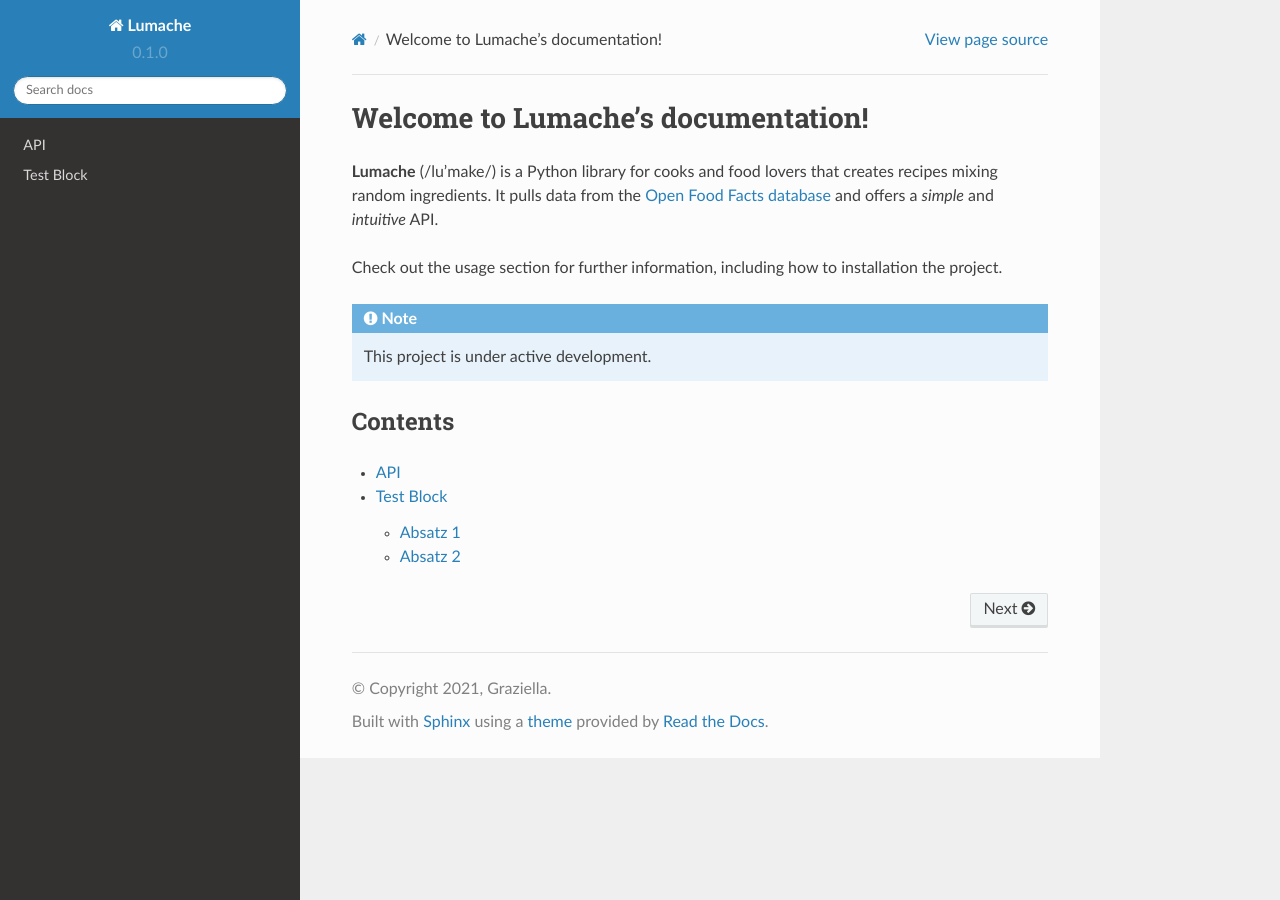
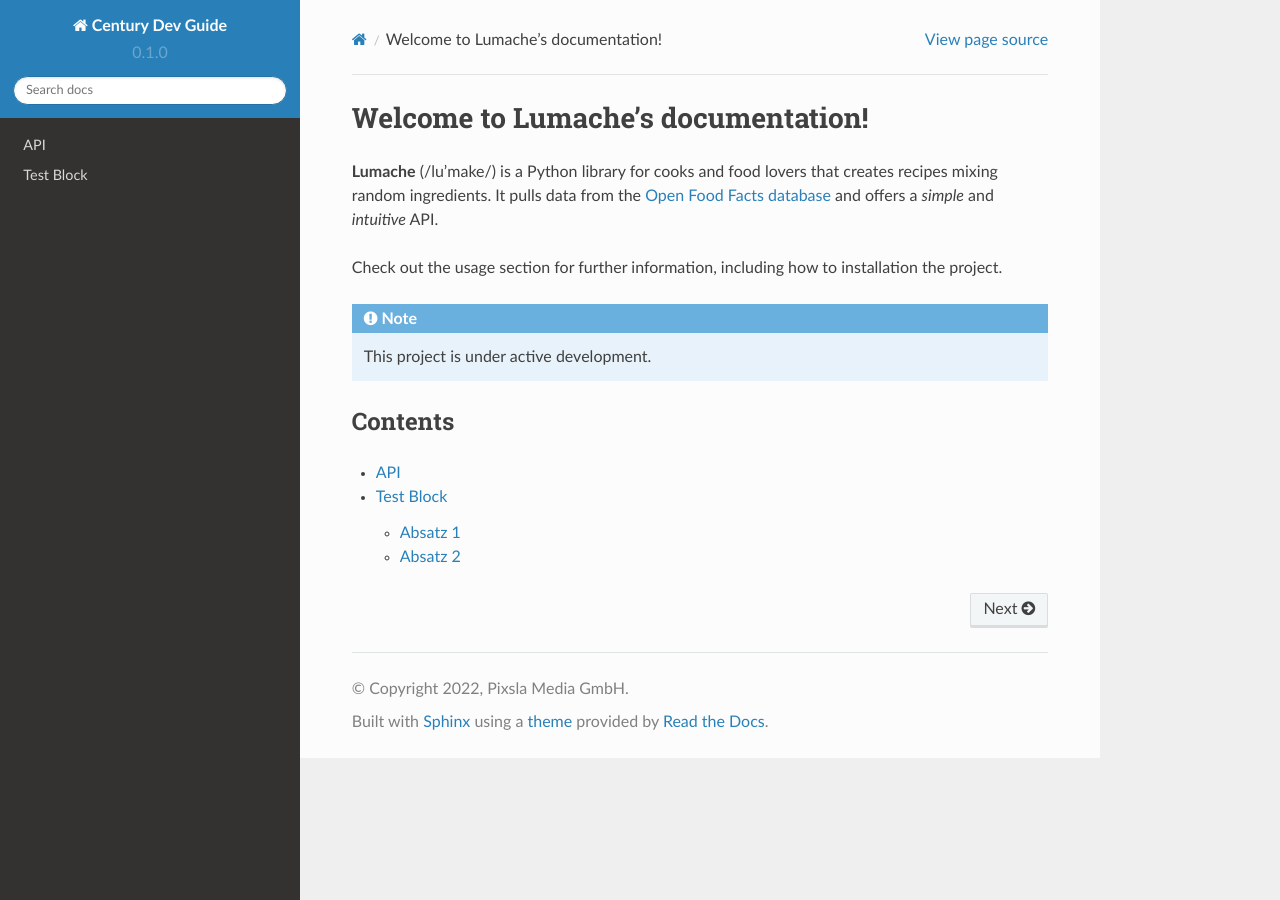
Before and after one commit to pixsla/Century, a Sphinx documentation site: the page built from docs/source/index.rst, in a window 1280 px wide. Built offline with Sphinx 7.4.7 and the Read the Docs theme 2.0.0, drawn with Linux system fonts in a browser that asks for light colours; pages that are not in the unit, such as notebooks, are missing from menus.

Commit message:
Update conf.py

```diff
--- a/docs/source/conf.py
+++ b/docs/source/conf.py
@@ -2,9 +2,9 @@
 
 # -- Project information
 
-project = 'Lumache'
-copyright = '2021, Graziella'
-author = 'Graziella'
+project = 'Century Dev Guide'
+copyright = '2022, Pixsla Media GmbH'
+author = 'Pixsla'
 
 release = '0.1'
 version = '0.1.0'
```
